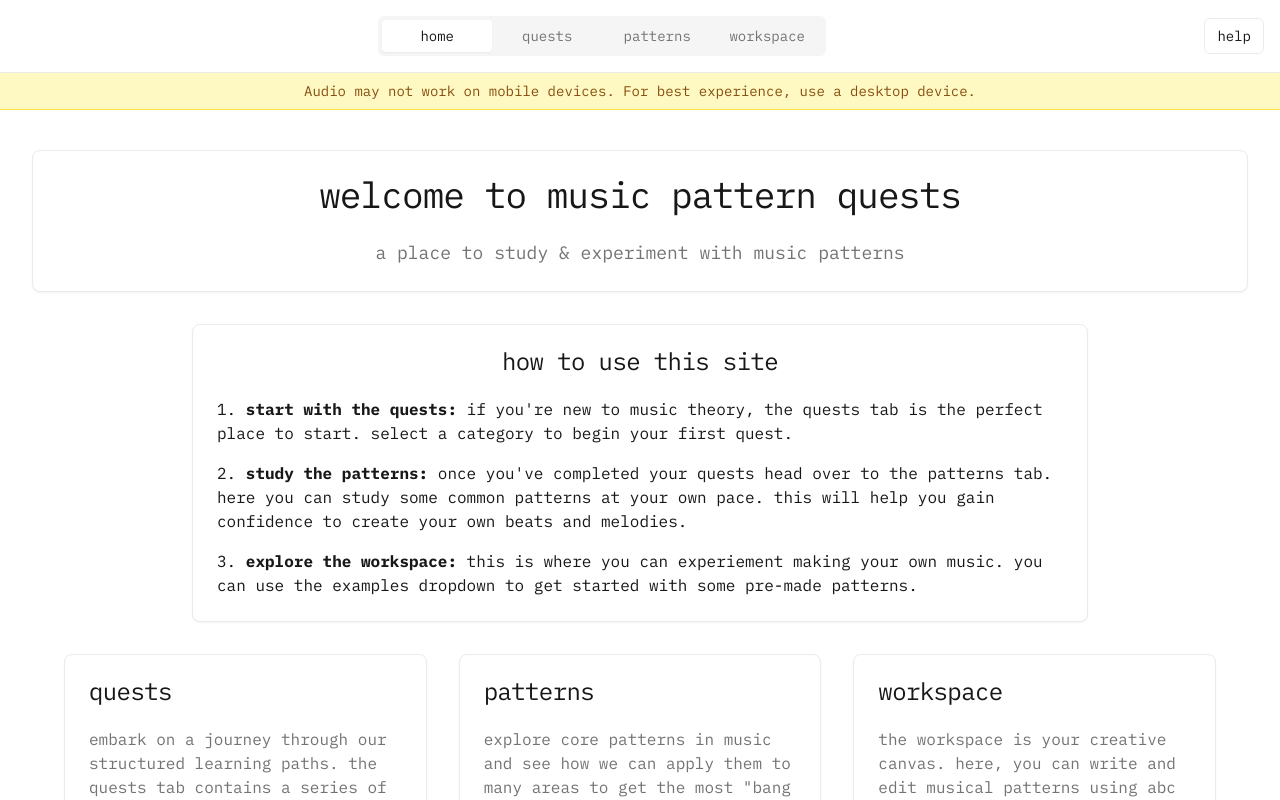
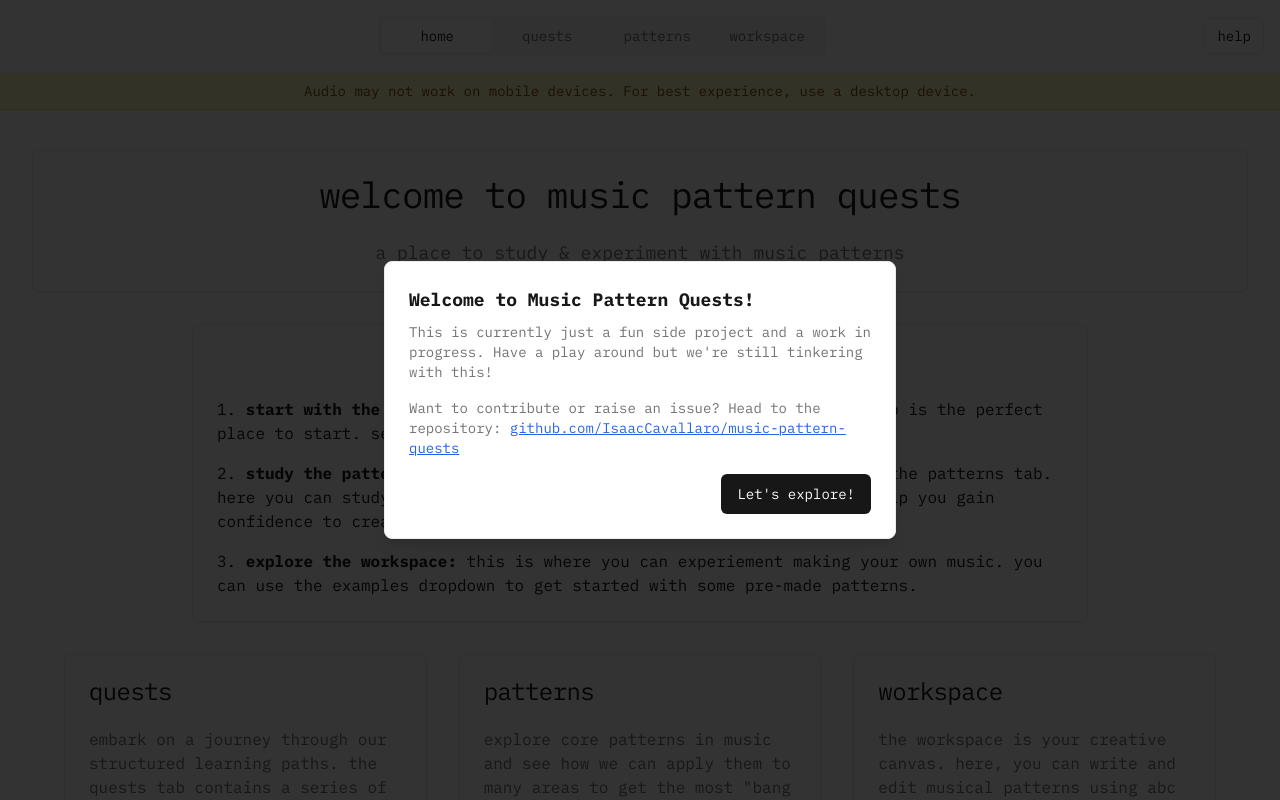
Before and after one commit to IsaacCavallaro/music-pattern-quests, a Next.js app: page / in a window 1280 px wide. Shown: the top 800 px of the page. Built offline with nearby package versions, Linux system fonts and the light colour scheme.

Commit message:
Add welcome pop up

```diff
--- a/src/app/page.tsx
+++ b/src/app/page.tsx
@@ -1,6 +1,6 @@
 'use client';
 
-import { useState } from 'react';
+import { useState, useEffect } from 'react';
 import Image from 'next/image';
 import { MusicPatternQuestsWorkspace } from '@/components/music-pattern-quests/music-pattern-quests-workspace';
 import { Tabs, TabsContent, TabsList, TabsTrigger } from '@/components/ui/tabs';
@@ -21,9 +21,47 @@ import {
 
 export default function Home() {
   const [activeTab, setActiveTab] = useState('home');
+  const [showWelcomeDialog, setShowWelcomeDialog] = useState(false);
+
+  useEffect(() => {
+    // Show welcome dialog every time the page loads with a small delay
+    const timer = setTimeout(() => {
+      setShowWelcomeDialog(true);
+    }, 500);
+
+    return () => clearTimeout(timer);
+  }, []); // Empty dependency array means this runs once on component mount
 
   return (
     <div className="flex flex-col min-h-screen">
+      {/* Welcome Dialog */}
+      <AlertDialog open={showWelcomeDialog} onOpenChange={setShowWelcomeDialog}>
+        <AlertDialogContent>
+          <AlertDialogHeader>
+            <AlertDialogTitle>Welcome to Music Pattern Quests!</AlertDialogTitle>
+            <AlertDialogDescription asChild>
+              <div className="space-y-4">
+                <p>This is currently just a fun side project and a work in progress. Have a play around but we're still tinkering with this!</p>
+                <p>
+                  Want to contribute or raise an issue? Head to the repository:{" "}
+                  <a
+                    href="https://github.com/IsaacCavallaro/music-pattern-quests"
+                    target="_blank"
+                    rel="noopener noreferrer"
+                    className="text-blue-600 hover:text-blue-800 underline font-medium"
+                  >
+                    github.com/IsaacCavallaro/music-pattern-quests
+                  </a>
+                </p>
+              </div>
+            </AlertDialogDescription>
+          </AlertDialogHeader>
+          <AlertDialogFooter>
+            <AlertDialogAction>Let's explore!</AlertDialogAction>
+          </AlertDialogFooter>
+        </AlertDialogContent>
+      </AlertDialog>
+
       <main className="flex-1">
         <Tabs value={activeTab} onValueChange={setActiveTab}>
           <div className="sticky top-0 z-50 flex justify-between items-center border-b bg-background/95 backdrop-blur supports-[backdrop-filter]:bg-background/60 p-4 gap-4">
@@ -36,7 +74,6 @@ export default function Home() {
                 <TabsTrigger value="workspace" className="flex-1 min-w-0 px-2 text-xs sm:text-sm">workspace</TabsTrigger>
               </TabsList>
             </div>
-
             {/* Help button positioned relatively with proper spacing */}
             <div className="flex-shrink-0">
               <AlertDialog>
@@ -48,8 +85,21 @@ export default function Home() {
                 <AlertDialogContent>
                   <AlertDialogHeader>
                     <AlertDialogTitle>Need help with sound?</AlertDialogTitle>
-                    <AlertDialogDescription>
-                      Sound not working or being odd? Try using this website from a desktop (not a mobile device).
+                    <AlertDialogDescription asChild>
+                      <div className="space-y-4">
+                        <p>Sound not working or being odd? Try using this website from a desktop (not a mobile device).</p>
+                        <p className="pt-2">
+                          Want to contribute or raise an issue? Head to the repository:{" "}
+                          <a
+                            href="https://github.com/IsaacCavallaro/music-pattern-quests"
+                            target="_blank"
+                            rel="noopener noreferrer"
+                            className="text-blue-600 hover:text-blue-800 underline font-medium"
+                          >
+                            github.com/IsaacCavallaro/music-pattern-quests
+                          </a>
+                        </p>
+                      </div>
                     </AlertDialogDescription>
                   </AlertDialogHeader>
                   <AlertDialogFooter>
```
Also changed, not shown: 1 other file (tests, documents, lock files or other folders).
